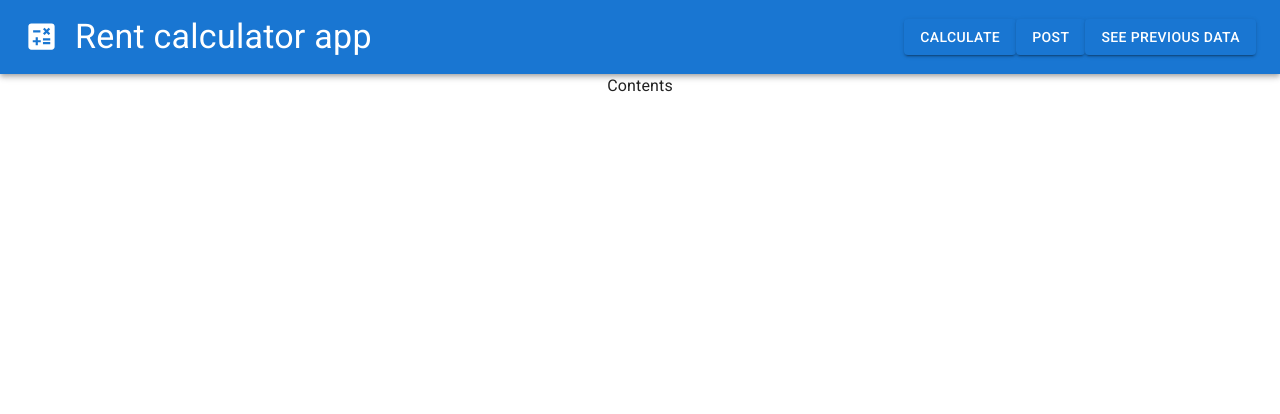
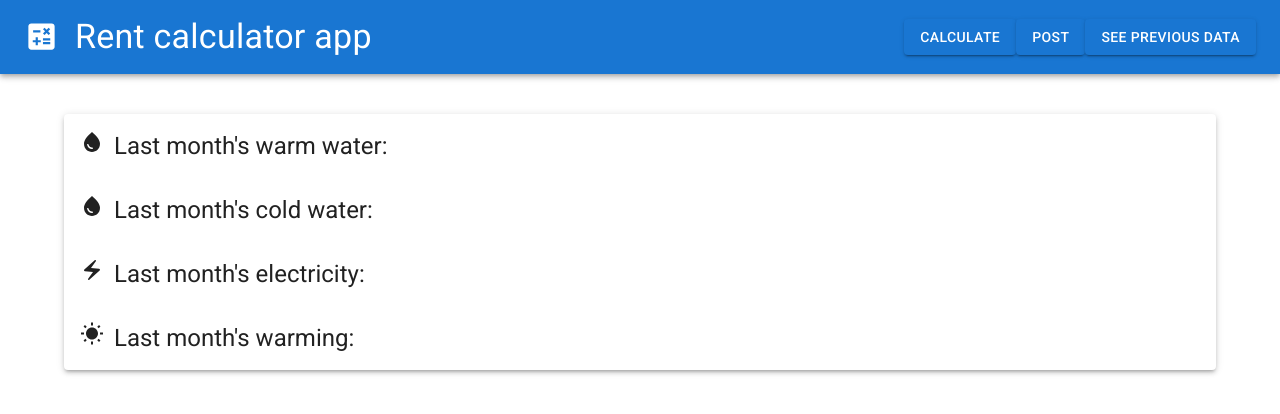
Before and after one commit to tamaskogabo/rentcalcapp, a React (Create React App) app in the folder frontend/: page / in a window 1280 px wide. Shown: the top 414 px of the page. Built offline with nearby package versions, Linux system fonts and the light colour scheme.

Commit message:
create main contents page box, with some text display

```diff
--- a/frontend/src/Components/CalculatePage.jsx
+++ b/frontend/src/Components/CalculatePage.jsx
@@ -1,6 +1,34 @@
-import { Stack } from '@mui/material';
 import React from 'react';
+import { Box, Paper, Stack, Typography } from '@mui/material';
+import WaterDropIcon from '@mui/icons-material/WaterDrop';
+import ElectricBoltIcon from '@mui/icons-material/ElectricBolt';
+import WbSunnyIcon from '@mui/icons-material/WbSunny';
 
 export default function CalculatePage() {
-    return <Stack direction='column' alignItems='center'>Contents</Stack>;
+    return (
+        <>
+            <Stack direction='column' alignItems='center'>
+                <Box width={0.9} mt='20px'>
+                    <Paper elevation={3}>
+                        <Typography variant='h5' p={2} mt='20px'>
+                            <WaterDropIcon sx={{marginRight : '10px'}}/>
+                            Last month's warm water:
+                        </Typography>
+                        <Typography variant='h5' p={2}>
+                            <WaterDropIcon sx={{marginRight : '10px'}}/>
+                            Last month's cold water:
+                        </Typography>
+                        <Typography variant='h5' p={2}>
+                            <ElectricBoltIcon sx={{marginRight : '10px'}}/>
+                            Last month's electricity:
+                        </Typography>
+                        <Typography variant='h5' p={2} mb='20px'>
+                            <WbSunnyIcon sx={{marginRight : '10px'}}/>
+                            Last month's warming:
+                        </Typography>
+                    </Paper>
+                </Box>
+            </Stack>
+        </>
+    );
 }
```
